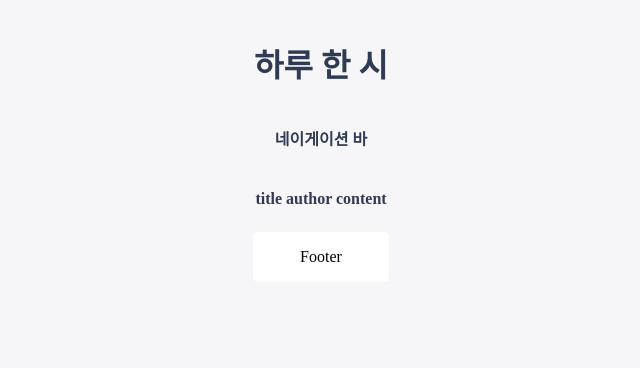
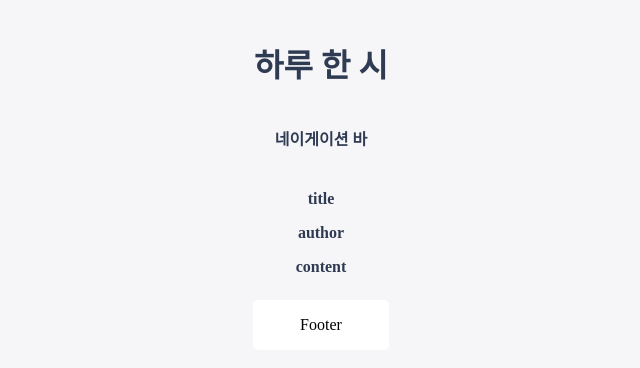
Before and after one commit to jaejin0me/haruhansi, a Vue app in the folder frontend/: page / in a window 1280 px wide. Shown: the top 368 px of the page, without its empty margins (319-959 px from the left). Built offline with nearby package versions, Linux system fonts and the light colour scheme; no server answers.

Commit message:
change ui

```diff
--- a/frontend/src/components/Mainpage.vue
+++ b/frontend/src/components/Mainpage.vue
@@ -1,8 +1,8 @@
 <template>
 	<div class="Mainpage">
-		{{ title }}
-		{{ author }}
-		{{ content }}
+		<p>{{ title }}</p>
+		<p>{{ author }}</p>
+		<p>{{ content }}</p>
 	</div>
 </template>
 
```
